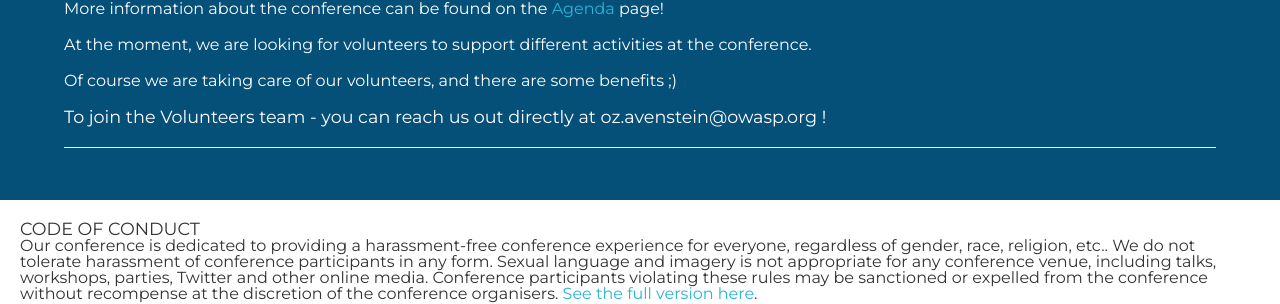
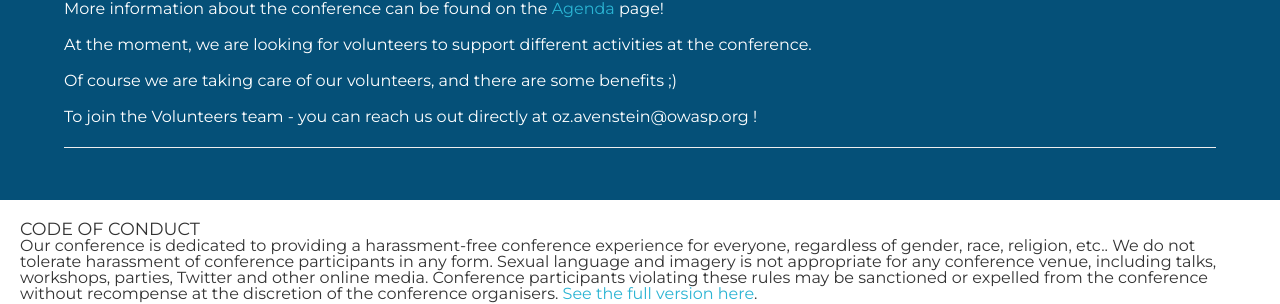
Before and after one commit to OWASP/www-event-appsecil-2023, a Jekyll site: the page built from Volunteers.md, in a window 1280 px wide. Shown: the part 450-754 px from the top of the page. Built offline with Jekyll 4.4.1, drawn with Linux system fonts in a browser that asks for light colours; our own code applies the rules of GitHub Pages for plain Markdown files.

```diff
--- a/Volunteers.md
+++ b/Volunteers.md
@@ -24,7 +24,7 @@ Of course we are taking care of our volunteers, and there are some benefits ;)
 
 
 
-#### To join the Volunteers team - you can reach us out directly at oz.avenstein@owasp.org !
+**To join the Volunteers team - you can reach us out directly at oz.avenstein@owasp.org !**
 
 
 
```
